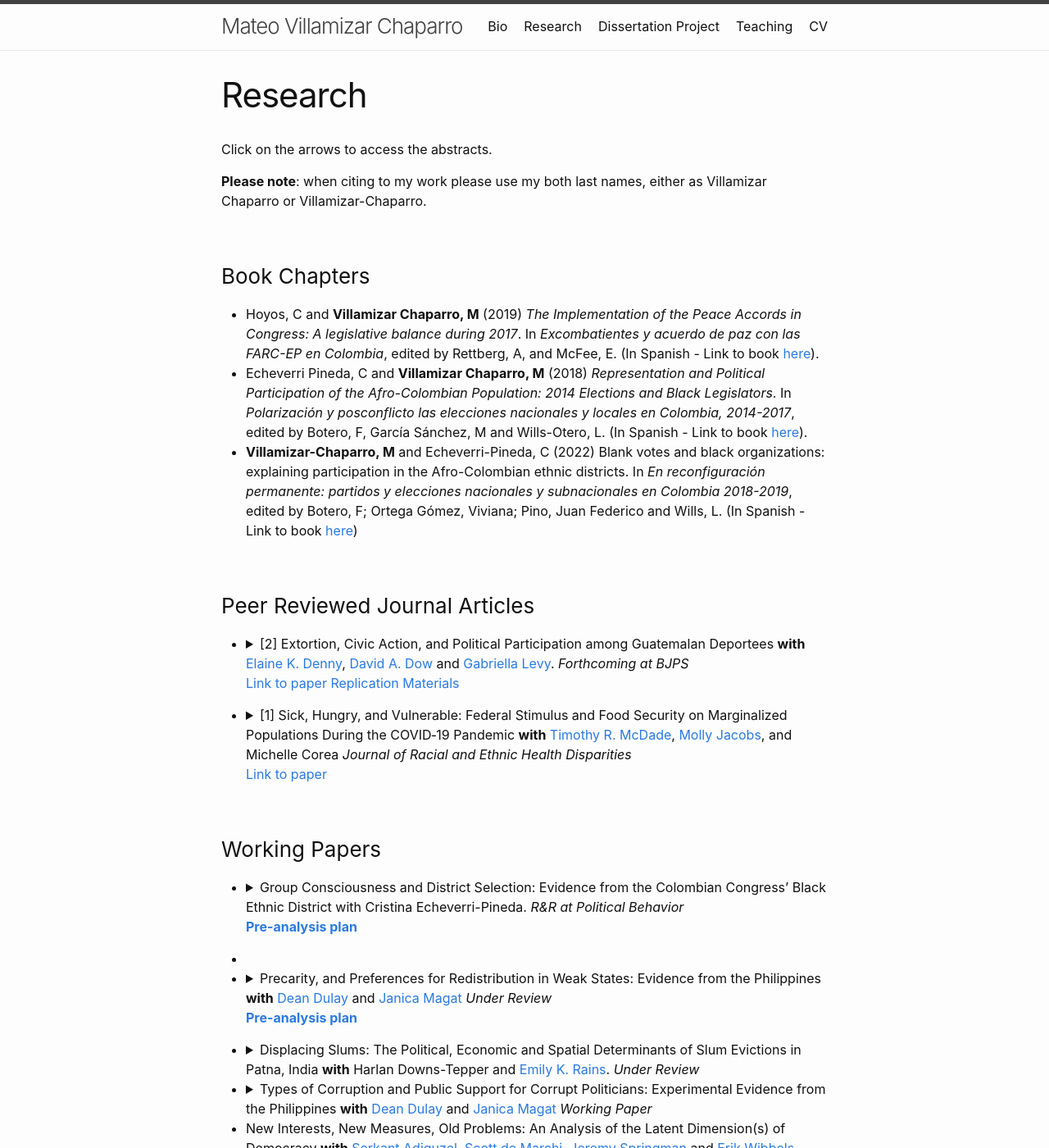
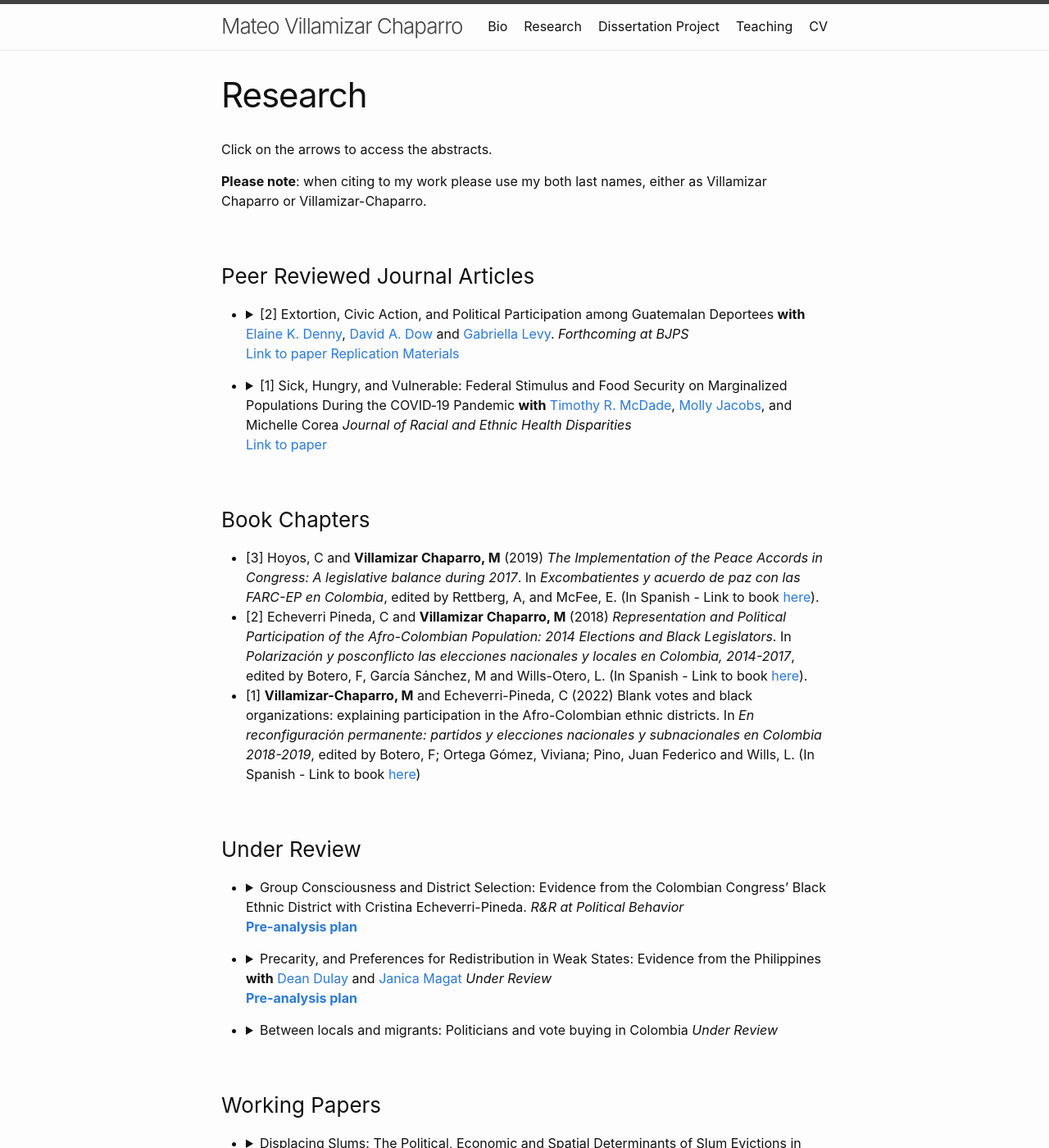
Before and after one commit to MateoVillamizarChaparro/MateoVillamizarChaparro.github.io, a Jekyll site: the page built from publications.md, in a window 1280 px wide and 1400 px high. Shown: the whole window at 82% size. Built offline with Jekyll 4.4.1, drawn with Linux system fonts in a browser that asks for light colours; our own code applies the rules of GitHub Pages for plain Markdown files; some of the changed lines change nothing that is shown; some of the changed text lies outside the part shown.

Commit message:
updates webpage

```diff
--- a/publications.md
+++ b/publications.md
@@ -5,12 +5,6 @@ title: Research
 Click on the arrows to access the abstracts.
 
 **Please note**: when citing to my work please use my both last names, either as Villamizar Chaparro or Villamizar-Chaparro.
-
-### Book Chapters
-
-  - Hoyos, C and **Villamizar Chaparro, M** (2019) *The Implementation of the Peace Accords in Congress: A legislative balance during 2017*. In *Excombatientes y acuerdo de paz con las FARC-EP en Colombia*, edited by Rettberg, A, and McFee, E. (In Spanish - Link to book [here](https://uniandes.ipublishcentral.com/product/excombatientes-y-acuerdo-de-paz-con-las-farcep-en-colombia)).
-  - Echeverri Pineda, C and **Villamizar Chaparro, M** (2018) *Representation and Political Participation of the Afro-Colombian Population: 2014 Elections and Black Legislators*. In *Polarización y posconflicto las elecciones nacionales y locales en Colombia, 2014-2017*, edited by Botero, F, García Sánchez, M and Wills-Otero, L. (In Spanish - Link to book [here](https://uniandes.edu.co/es/publicaciones/libro-polarizacion-y-posconflicto-felipe-botero-miguel-garcia-sanchez-laura-wills-otero)).
-  - **Villamizar-Chaparro, M** and Echeverri-Pineda, C (2022) Blank votes and black organizations: explaining participation in the Afro-Colombian ethnic districts. In *En reconfiguración permanente: partidos y elecciones nacionales y subnacionales en Colombia 2018-2019*, edited by Botero, F; Ortega Gómez, Viviana; Pino, Juan Federico and Wills, L. (In Spanish - Link to book [here](https://ediciones.uniandes.edu.co/reader/en-configuracion-permanente-partidos-y-elecciones-nacionales-y-subnacionales-en-colombia-2018-2019?preview=true))
 
 ### Peer Reviewed Journal Articles
   - {::options parse_block_html="true" /}
@@ -31,8 +25,13 @@ Click on the arrows to access the abstracts.
     {::options parse_block_html="false" /}
     [Link to paper](https://trmcdade.github.io/assets/papers/Jacobs_et_al_Food_Security_and_Covid_2022.pdf)
 
-### Working Papers
+### Book Chapters
 
+  - [3] Hoyos, C and **Villamizar Chaparro, M** (2019) *The Implementation of the Peace Accords in Congress: A legislative balance during 2017*. In *Excombatientes y acuerdo de paz con las FARC-EP en Colombia*, edited by Rettberg, A, and McFee, E. (In Spanish - Link to book [here](https://uniandes.ipublishcentral.com/product/excombatientes-y-acuerdo-de-paz-con-las-farcep-en-colombia)).
+  - [2] Echeverri Pineda, C and **Villamizar Chaparro, M** (2018) *Representation and Political Participation of the Afro-Colombian Population: 2014 Elections and Black Legislators*. In *Polarización y posconflicto las elecciones nacionales y locales en Colombia, 2014-2017*, edited by Botero, F, García Sánchez, M and Wills-Otero, L. (In Spanish - Link to book [here](https://uniandes.edu.co/es/publicaciones/libro-polarizacion-y-posconflicto-felipe-botero-miguel-garcia-sanchez-laura-wills-otero)).
+  - [1] **Villamizar-Chaparro, M** and Echeverri-Pineda, C (2022) Blank votes and black organizations: explaining participation in the Afro-Colombian ethnic districts. In *En reconfiguración permanente: partidos y elecciones nacionales y subnacionales en Colombia 2018-2019*, edited by Botero, F; Ortega Gómez, Viviana; Pino, Juan Federico and Wills, L. (In Spanish - Link to book [here](https://ediciones.uniandes.edu.co/reader/en-configuracion-permanente-partidos-y-elecciones-nacionales-y-subnacionales-en-colombia-2018-2019?preview=true))
+
+### Under Review
   - {::options parse_block_html="true" /}
     <details><summary markdown="span"> Group Consciousness and District Selection: Evidence from the Colombian Congress' Black Ethnic District with Cristina Echeverri-Pineda. *R&R at Political Behavior* </summary>
     <p> <sub>
@@ -43,8 +42,6 @@ Click on the arrows to access the abstracts.
     [**Pre-analysis plan**](https://osf.io/kda8s)
 
   - {::options parse_block_html="true" /}
-
-  - {::options parse_block_html="true" /}
     <details><summary markdown="span"> Precarity, and Preferences for Redistribution in Weak States: Evidence from the Philippines **with** [Dean Dulay](https://www.deandulay.com/) and [Janica Magat](https://janicamagat.com/) *Under Review* </summary>
     <p> <sub>
     **Abstract:** The positive relationship between economic precarity and increased preferences for redistribution is well-established in a large literature focusing on the Global North. However, existing scholarship finds no relationship between precarity and redistribution in the Global South; the underlying reasons remain unclear. Moreover, existing papers conflate precarity and informality, thus confounding the interpretation of these results. We conducted a priming experiment and leveraged the COVID-19 pandemic to randomly vary perceptions of economic precarity for 1,526 individuals in Metro Manila, Philippines. We show that precarity is not correlated with increased demand for redistribution, but is correlated with a preference for non-contributory social assistance spending over contributory social insurance spending. This result is driven by the formal sector, suggesting that precarity does engender different views about redistribution among individuals with exposure to different social spending policies.
@@ -53,6 +50,16 @@ Click on the arrows to access the abstracts.
     {::options parse_block_html="false" /}
     [**Pre-analysis plan**](https://osf.io/u925a/)
 
+  - {::options parse_block_html="true" /}
+    <details><summary markdown="span"> Between locals and migrants: Politicians and vote buying in Colombia *Under Review* </summary>
+    <p> <sub>
+    **Abstract:** The number of internal migrants in the developing world has been increasing as a result of climate change, violence and economic development. How do these flows of migrants affect vote-buying structures? Unlike their international counterparts, internal migrants still retain their right to vote and hence could be included in vote-buying schemes. This paper uses a formal model to analyze the decision a politician makes when allocating private benefits between migrants and natives. The model indicates that politicians will distribute private benefits to migrants when there is  a low level of political competition. Using individual and municipal quantitative data from Colombia alongside  qualitative work, I find that migrants engage less in vote-buying practices in more competitive environments. This result is most likely the effect of migrant turnout rather than issues with migrant voting registration. The results also show that vote-buying interactions between politicians and migrants are one shot leaving aside the idea of relational clientelism. Finally, political competition reduces the amount of private benefits distributed by local political machines. These findings complement the results from migrant integration into formal political settings as campaigns and candidacies.
+    </sub> </p>
+    </details>
+    {::options parse_block_html="false" /}
+
+
+### Working Papers
   - {::options parse_block_html="true" /}
     <details><summary markdown="span"> Displacing Slums: The Political, Economic and Spatial Determinants of Slum Evictions in Patna, India **with** Harlan Downs-Tepper and [Emily K. Rains](https://www.ekrains.com/). *Under Review* </summary>
     <p> <sub>
@@ -69,8 +76,6 @@ Click on the arrows to access the abstracts.
     </details>
     {::options parse_block_html="false" /}
 
-  - New Interests, New Measures, Old Problems: An Analysis of the Latent Dimension(s) of Democracy **with** [Serkant Adiguzel](http://serkantadiguzel.com/), [Scott de Marchi](http://sdemarchi.weebly.com/), [Jeremy Springman](https://sites.duke.edu/jeremyspringman/) and [Erik Wibbels](https://sites.duke.edu/wibbels/). *Working Paper*
-
   - {::options parse_block_html="true" /}
     <details><summary markdown="span">Doves, Hawks, and Turnout: The Electoral Effects of Targeted Post-Conflict Political Violence **with** [Gabriella Levy](https://gabriellalevy.net/). *Working Paper*</summary>
     <p> <sub>
@@ -78,13 +83,6 @@ Click on the arrows to access the abstracts.
     </sub> </p>
     </details>
     {::options parse_block_html="false" /}
-    <details><summary markdown="span"> Between locals and migrants: Politicians and vote buying in Colombia *Under Review* </summary>
-    <p> <sub>
-    **Abstract:** The number of internal migrants in the developing world has been increasing as a result of climate change, violence and economic development. How do these flows of migrants affect vote-buying structures? Unlike their international counterparts, internal migrants still retain their right to vote and hence could be included in vote-buying schemes. This paper uses a formal model to analyze the decision a politician makes when allocating private benefits between migrants and natives. The model indicates that politicians will distribute private benefits to migrants when there is  a low level of political competition. Using individual and municipal quantitative data from Colombia alongside  qualitative work, I find that migrants engage less in vote-buying practices in more competitive environments. This result is most likely the effect of migrant turnout rather than issues with migrant voting registration. The results also show that vote-buying interactions between politicians and migrants are one shot leaving aside the idea of relational clientelism. Finally, political competition reduces the amount of private benefits distributed by local political machines. These findings complement the results from migrant integration into formal political settings as campaigns and candidacies.
-    </sub> </p>
-    </details>
-    {::options parse_block_html="false" /}
-
 
   - {::options parse_block_html="true" /}
     <details><summary markdown="span"> Property Rights and Deforestation in the Brazilian Amazon **with** Marcelo Gonçalves and Subhrendu K. Pattanayak. *Working Paper* </summary>
@@ -102,6 +100,8 @@ Click on the arrows to access the abstracts.
     </details>
     {::options parse_block_html="false" /}
     [**Pre-analysis plan**](https://osf.io/j3knm)
+
+ - New Interests, New Measures, Old Problems: An Analysis of the Latent Dimension(s) of Democracy **with** [Serkant Adiguzel](http://serkantadiguzel.com/), [Scott de Marchi](http://sdemarchi.weebly.com/), [Jeremy Springman](https://sites.duke.edu/jeremyspringman/) and [Erik Wibbels](https://sites.duke.edu/wibbels/). *Working Paper*
 
 
 
```
Also changed, not shown: 1 other file.
